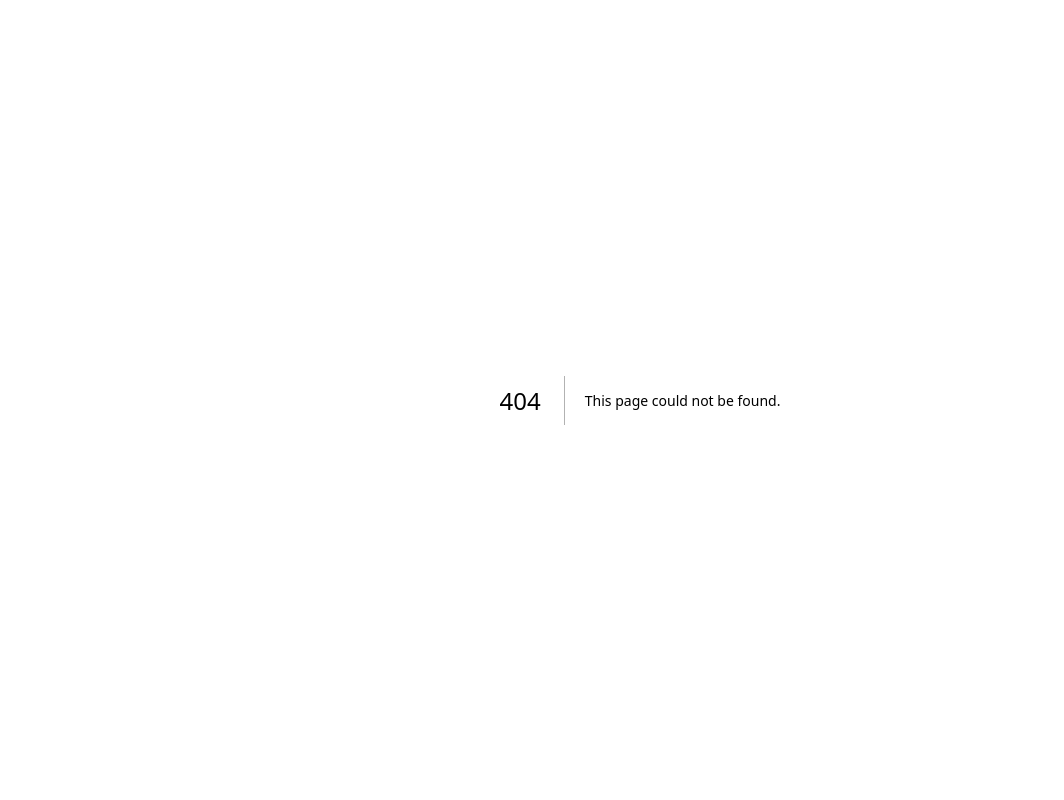
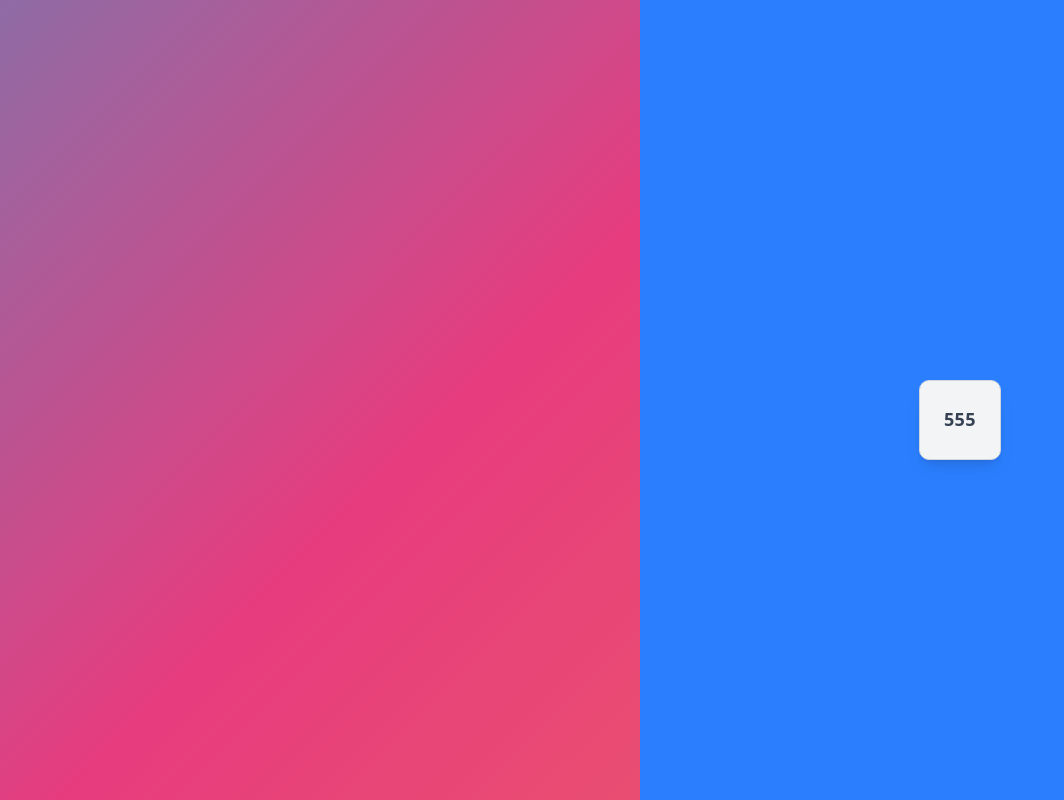
Before and after one commit to qq1093059159/next16-sass, a Next.js app: page /login in a window 1280 px wide. Before the commit this address had no page. Shown: the whole page, without its empty margins (0-1064 px from the left). Built offline with nearby package versions, Linux system fonts and the light colour scheme.

Commit message:
feat: login logout

```diff
--- /dev/null
+++ b/app/(auth)/login/page.tsx
@@ -0,0 +1,16 @@
+import React from "react";
+
+const SignIn = () => {
+  return (
+    <div className="flex min-h-screen justify-between">
+      <div className="bg-area bg-amber-500 flex-1 animated-gradient"></div>
+      <div className="login-form bg-blue-500 flex-1 min-h-screen">
+        <div className="flex justify-center items-center min-h-screen">
+          <div className="card">555</div>
+        </div>
+      </div>
+    </div>
+  );
+};
+
+export default SignIn;
--- /dev/null
+++ b/app/(auth)/logout/page.tsx
@@ -0,0 +1,7 @@
+import React from "react";
+
+const SignUp = () => {
+  return <div>SignUp</div>;
+};
+
+export default SignUp;
--- a/app/globals.css
+++ b/app/globals.css
@@ -191,3 +191,48 @@
     @apply flex justify-start items-center;
   }
 }
+
+/* 定义一个名为"background-change"的动画 */
+@keyframes background-change {
+  0% {
+    background-color: #ff0000;
+  }
+
+  /* 初始颜色 */
+  50% {
+    background-color: #00ff00;
+  }
+
+  /* 中间颜色 */
+  100% {
+    background-color: #0000ff;
+  }
+
+  /* 最终颜色 */
+}
+
+/* 应用动画到div */
+.animated-background {
+  animation: background-change 5s infinite;
+  /* 持续时间5秒，无限循环 */
+}
+
+@keyframes gradientAnimation {
+  0% {
+    background-position: 0% 50%;
+  }
+
+  50% {
+    background-position: 100% 50%;
+  }rgb(200, 231, 60)rgb(195, 236, 11)
+
+  100% {
+    background-position: 0% 50%;
+  }
+}
+
+.animated-gradient {
+  background: linear-gradient(-45deg, #ee7752, #e73c7e, #23a6d5, #15acf1);
+  background-size: 400% 400%;
+  animation: gradientAnimation 15s infinite;
+}
```
